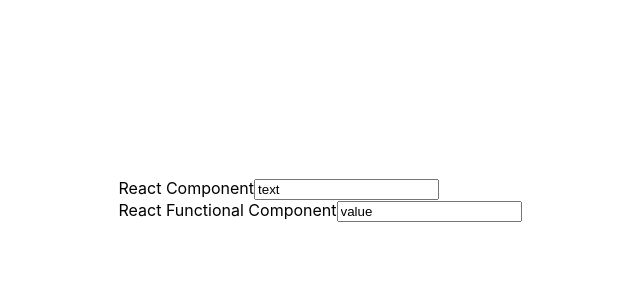
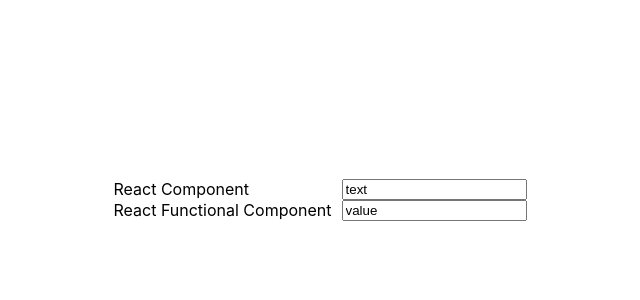
Before and after one commit to M01odoi/feb1, a React (Create React App) app: page / in a window 1280 px wide. Shown: the top 300 px of the page, without its empty margins (320-960 px from the left). Built offline with nearby package versions, Linux system fonts and the light colour scheme.

Commit message:
visual changing

```diff
--- a/src/FuncInput.js
+++ b/src/FuncInput.js
@@ -7,7 +7,8 @@ export default function FuncInput(props) {
     setValue(event.target.value);
   }
   return (
-    <div>React Functional Component
+    <div  className={'component'}>
+      <div>React Functional Component</div>
       <input name={props.name} value={value} onChange={changeValue}/>
     </div>
   )
--- a/src/index.css
+++ b/src/index.css
@@ -19,3 +19,10 @@ code {
 .app{
   margin: 0;
 }
+.component{
+  display: flex;
+  justify-content: space-between;
+}
+input{
+  margin-left: 10px;
+}
--- a/src/input.js
+++ b/src/input.js
@@ -13,7 +13,7 @@ onChange = (event) =>{
 
   render() {
     return (
-      <div>
+      <div className={'component'}>
         React Component
         <input name="name" value={this.state.value} onChange={this.onChange}/>
       </div>
```
